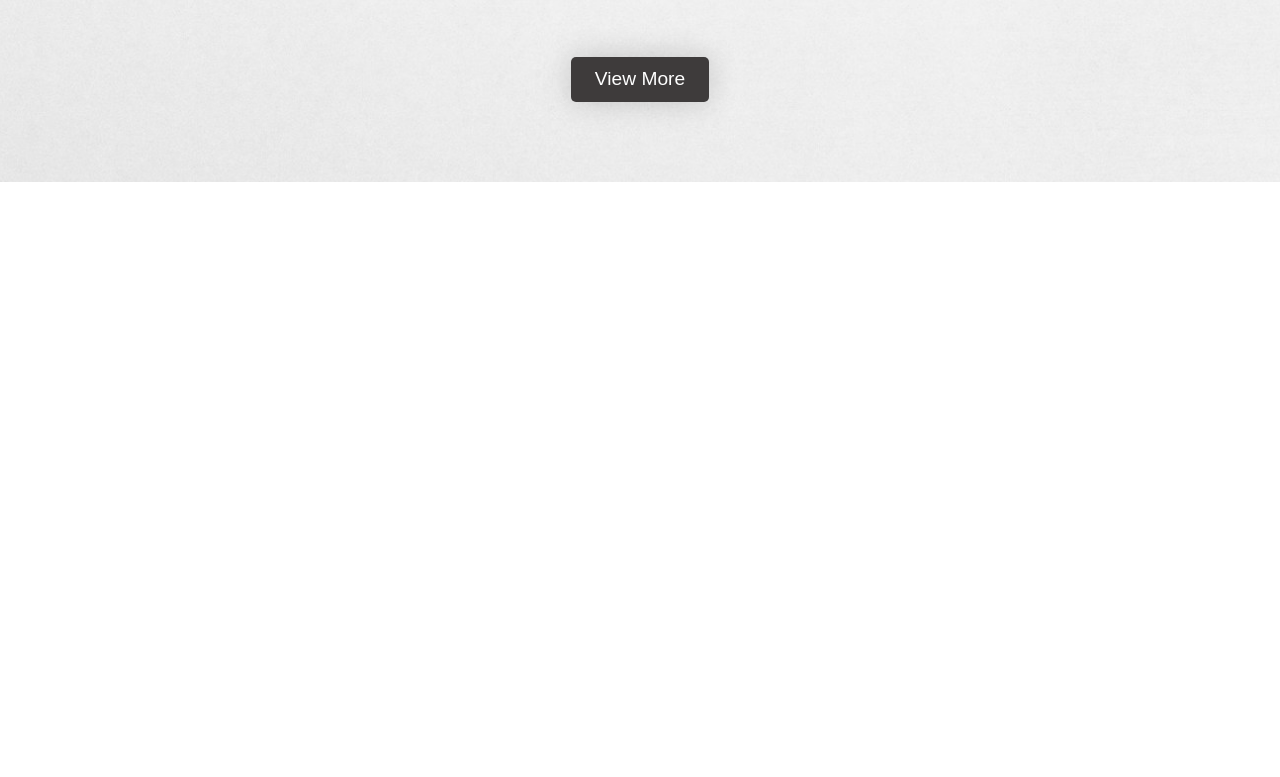
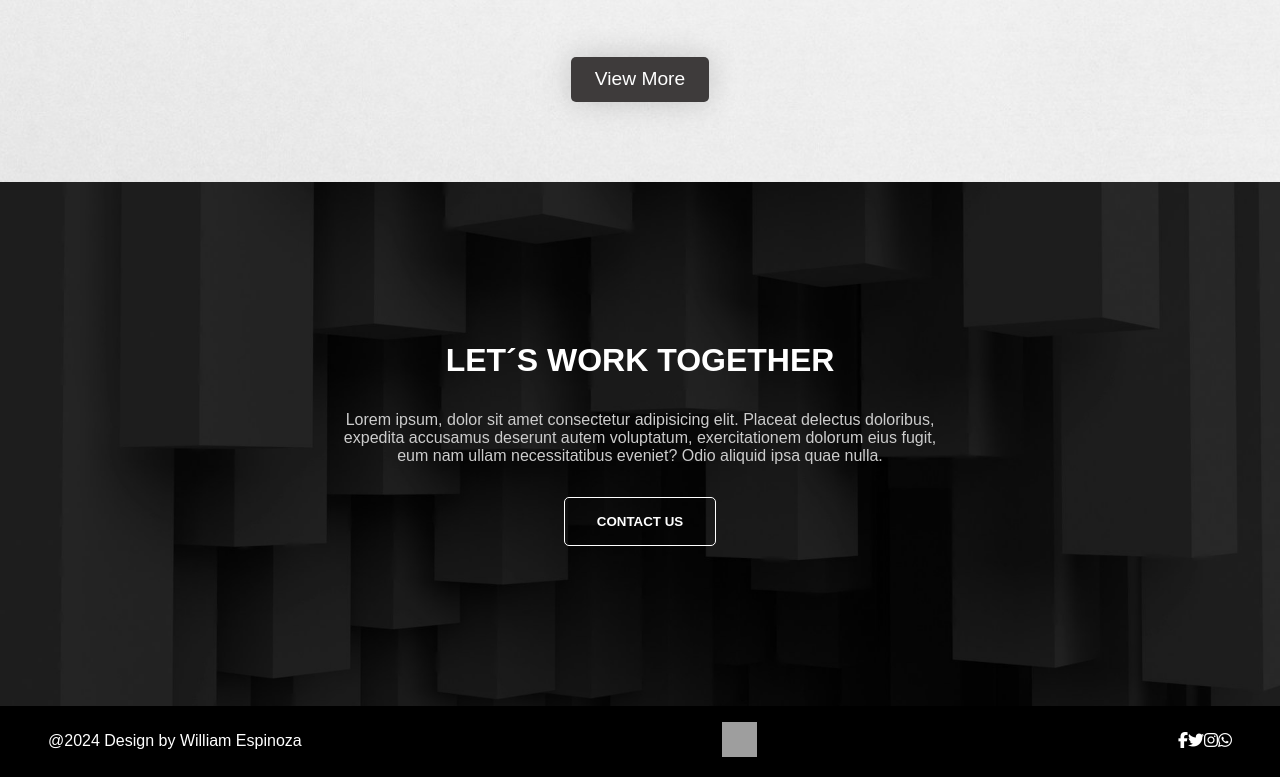
Before and after one commit to Willpower0304/minimalistic-react-website, a React (Vite) app: page / in a window 1280 px wide. Shown: the part 1084-1861 px from the top of the page. Before the commit the page ends 1266 px from the top, so only its background shows below. Built offline with nearby package versions, Linux system fonts and the light colour scheme; grey boxes are pictures that could not be loaded.

Commit message:
feat: Footer

```diff
--- a/src/App.jsx
+++ b/src/App.jsx
@@ -1,5 +1,7 @@
 import styles from "./App.module.css";
 import { Blog } from "./components/Blog/Blog";
+import { Contact } from "./components/Contact/Contact";
+import { Footer } from "./components/Footer/Footer";
 import { Hero } from "./components/Hero/Hero";
 import { Navbar } from "./components/Navbar/Navbar";
 
@@ -11,6 +13,8 @@ function App() {
         <Hero />
         <Blog />
       </div>
+      <Contact />
+      <Footer />
     </>
   );
 }
--- /dev/null
+++ b/src/components/Contact/Contact.jsx
@@ -0,0 +1,17 @@
+import React from "react";
+import styles from "./Contact.module.css";
+
+export const Contact = () => {
+  return (
+    <section className={styles.container} id="Contact">
+      <h1 className={styles.title}>LET´S WORK TOGETHER</h1>
+      <p className={styles.desc}>
+        Lorem ipsum, dolor sit amet consectetur adipisicing elit. Placeat
+        delectus doloribus, expedita accusamus deserunt autem voluptatum,
+        exercitationem dolorum eius fugit, eum nam ullam necessitatibus eveniet?
+        Odio aliquid ipsa quae nulla.
+      </p>
+      <button className={styles.boton}>CONTACT US</button>
+    </section>
+  );
+};
--- /dev/null
+++ b/src/components/Contact/Contact.module.css
@@ -0,0 +1,41 @@
+@import "../../vars.css";
+
+.container {
+  display: flex;
+  flex-direction: column;
+  align-items: center;
+  text-align: center;
+  padding: 10rem 3rem;
+  row-gap: 2rem;
+  background-image: url("../../../assets/contact/cont-bg.jpg");
+  background-position: center;
+  background-repeat: no-repeat;
+  background-size: cover;
+}
+
+.container .title {
+  color: white;
+  font-size: 2rem;
+}
+
+.container .desc {
+  color: rgb(204, 204, 204);
+  max-width: 70ch;
+}
+
+.container .boton {
+  padding: 1rem 2rem;
+  font-weight: 700;
+  color: white;
+  background-color: transparent;
+  outline: none;
+  border: 1px solid white;
+  border-radius: 5px;
+  cursor: pointer;
+  transition: all 0.2s ease-in;
+}
+
+.container .boton:hover {
+  background-color: white;
+  color: black;
+}
--- /dev/null
+++ b/src/components/Footer/Footer.jsx
@@ -0,0 +1,26 @@
+import React from "react";
+import styles from "./Footer.module.css";
+import { getImageUrl } from "../../utils";
+
+export const Footer = () => {
+  return (
+    <footer>
+      <div className={styles.containerLeft}>
+        <p>@2024 Design by William Espinoza</p>
+      </div>
+      <div className={styles.containerCenter}>
+        <img
+          className={styles.img}
+          src={getImageUrl("nav/logo.svg")}
+          alt="logo"
+        />
+      </div>
+      <div className={styles.containerRight}>
+        <i className="fa-brands fa-facebook-f"></i>
+        <i className="fa-brands fa-twitter"></i>
+        <i className="fa-brands fa-instagram"></i>
+        <i className="fa-brands fa-whatsapp"></i>
+      </div>
+    </footer>
+  );
+};
--- /dev/null
+++ b/src/components/Footer/Footer.module.css
@@ -0,0 +1,15 @@
+@import "../../vars.css";
+
+footer {
+  display: flex;
+  background-color: black;
+  color: white;
+  padding: 1rem 3rem;
+  justify-content: space-between;
+  align-items: center;
+}
+
+footer .containerCenter .img {
+  width: 35px;
+  height: 35px;
+}
--- a/src/components/Navbar/Navbar.jsx
+++ b/src/components/Navbar/Navbar.jsx
@@ -24,7 +24,7 @@ export const Navbar = () => {
             <a href="#Blog">BLOG</a>
           </li>
           <li>
-            <a href="">CONTACT</a>
+            <a href="#Contact">CONTACT</a>
           </li>
         </ul>
       </div>
```
Also changed, not shown: assets/contact/cont-bg.jpg (added).
